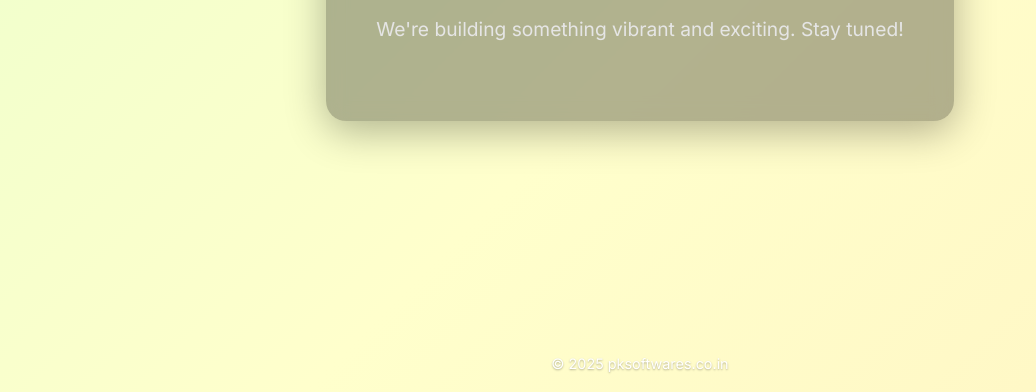
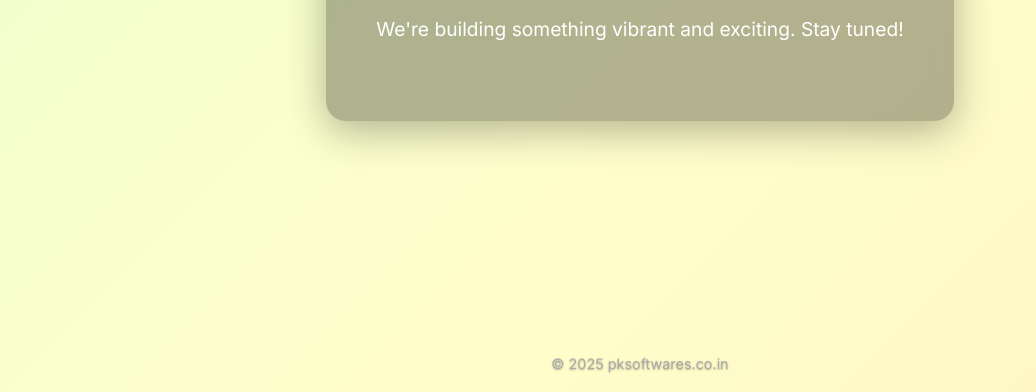
Before and after one commit to pranjalisnow/pksoftwares-site, a plain HTML site: page index.html in a window 1280 px wide. Shown: the part 408-800 px from the top of the page, without its empty margins (0-1036 px from the left). Drawn offline with Linux system fonts and the light colour scheme.

```diff
--- a/index.html
+++ b/index.html
@@ -55,7 +55,7 @@
 
     p {
       font-size: 1.2em;
-      color: #e5e5e5;
+      color: #ffffff;
       margin-bottom: 30px;
     }
 
@@ -96,7 +96,7 @@
       position: absolute;
       bottom: 20px;
       font-size: 0.9em;
-      color: #ffffff;
+      color: #aaaaaa;
       text-shadow: 0 1px 2px rgba(0,0,0,0.3);
     }
 
@@ -119,4 +119,5 @@
   </div>
   <footer>© 2025 pksoftwares.co.in</footer>
 </body>
+
 </html>
```
